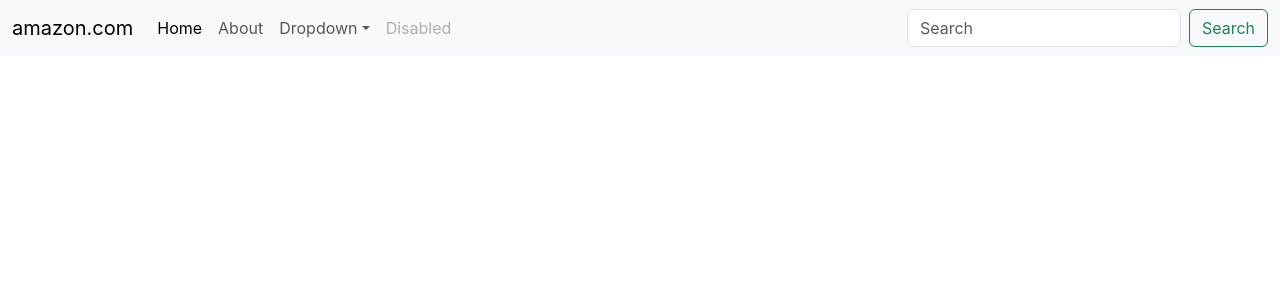
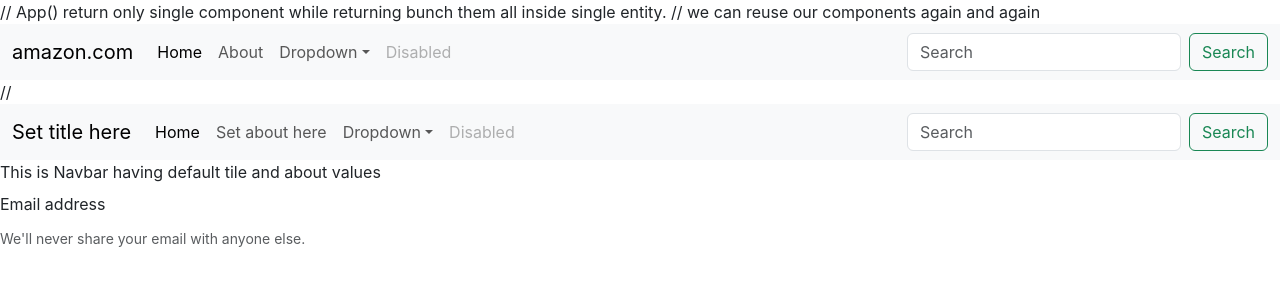
Before and after one commit to Kaushal185/Reactjs, a React (Create React App) app: page / in a window 1280 px wide. Shown: the top 300 px of the page. Built offline with nearby package versions, Linux system fonts and the light colour scheme.

Commit message:
props and propTypes done

```diff
--- a/src/App.js
+++ b/src/App.js
@@ -1,15 +1,19 @@
 import logo from './logo.svg';
 import './App.css';
 import Navbar from './components/Navbar';
-
+import TextForm from './components/TextForm';
 function App() {
   return (
     //props are used for reuse components with variable values.
     // example here component Navbar is used with title name amazon.com
+    <>
+    // App() return only single component while returning bunch them all inside single entity.
     // we can reuse our components again and again
     <Navbar title = "amazon.com" about = "About"/>
 
     // <Navbar/> This is Navbar having default tile and about values
+    <TextForm/>
+    </>
   );
 }
 
--- /dev/null
+++ b/src/components/TextForm.js
@@ -0,0 +1,11 @@
+import React from 'react'
+
+export default function TextForm(props) {
+  return (
+    <div class="mb-3">
+        <h1>{props.heading}</h1>
+        <label for="exampleInputEmail1" className="form-label">Email address</label>
+        <div id="emailHelp" className="form-text">We'll never share your email with anyone else.</div>
+    </div>
+  )
+}
```
